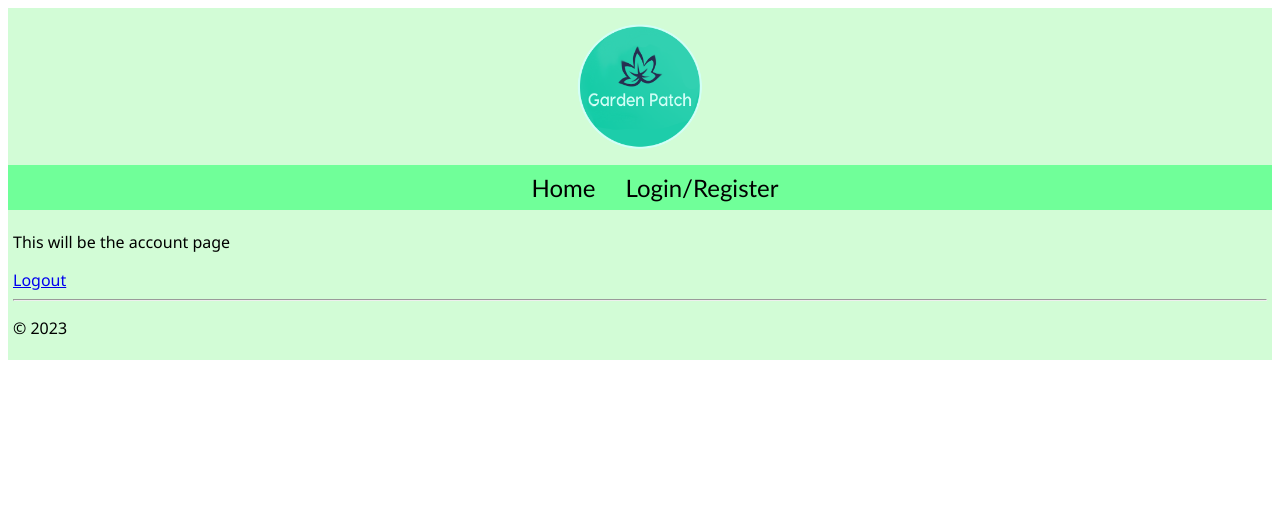
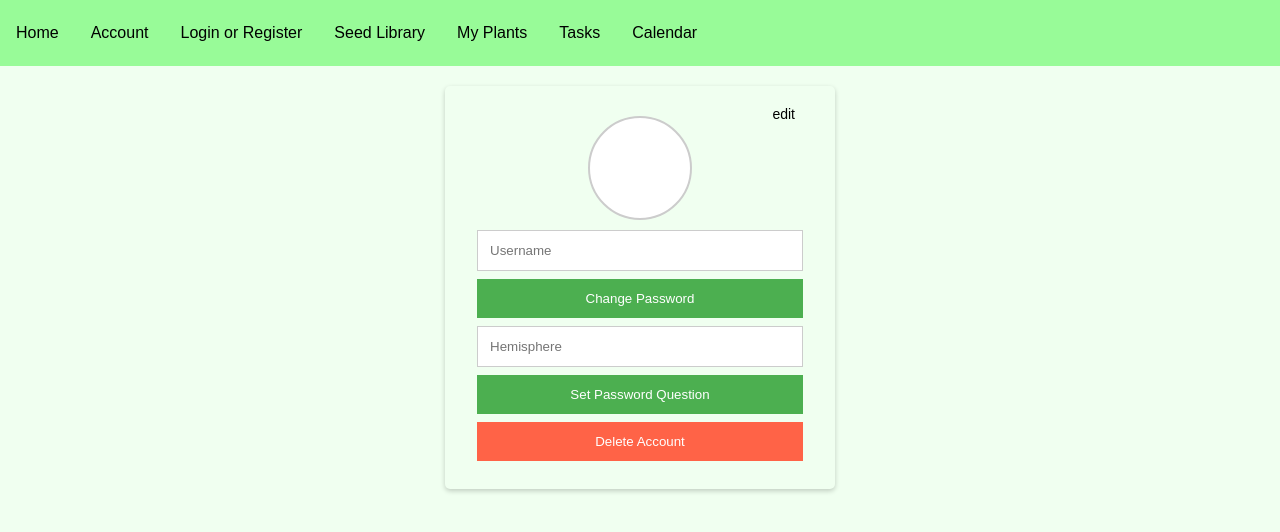
Before and after one commit to bzf7132/GardenPatch, a Flask app: page /account/ in a window 1280 px wide. Shown: the top 532 px of the page. Run offline with Flask 3, Linux system fonts and the light colour scheme.

Commit message:
Update account.html

```diff
--- a/templates/account.html
+++ b/templates/account.html
@@ -1,8 +1,171 @@
-{% extends "layout.html" %}
-{% block title %}
-Account
-{% endblock %}
-{% block content %}
-<p>This will be the account page</p>
-<a href="{{ url_for('logout') }}">Logout</a>
-{% endblock %}
+<!DOCTYPE html>
+<html lang="en">
+
+<head>
+  <meta charset="UTF-8">
+  <meta name="viewport" content="width=device-width, initial-scale=1.0">
+  <title>Garden Patch</title>
+  <style>
+    body {
+      font-family: Arial, sans-serif;
+      background-color: #F0FFF0;
+      margin: 0;
+      padding: 0;
+    }
+
+    .navbar {
+      background-color: #98FB98;
+      overflow: hidden;
+      padding: 10px 0;
+    }
+
+    .navbar a {
+      float: left;
+      display: block;
+      color: black;
+      text-align: center;
+      padding: 14px 16px;
+      text-decoration: none;
+    }
+
+    .navbar a:hover {
+      background-color: #7F9F7F;
+    }
+
+    .account-container {
+      background-color: #F0FFF0;
+      padding: 20px;
+      margin: 20px auto;
+      width: 80%;
+      /* Adjust the width as needed */
+      max-width: 350px;
+      /* Maximum width */
+      border-radius: 5px;
+      box-shadow: 0 2px 5px rgba(0, 0, 0, 0.2);
+      text-align: center;
+    }
+
+    .profile-picture {
+      border: 2px solid #ccc;
+      border-radius: 50%;
+      width: 100px;
+      height: 100px;
+      margin: 10px auto;
+      display: block;
+      background-color: #fff;
+    }
+
+    input[type=text],
+    input[type=password],
+    button {
+      width: calc(100% - 24px);
+      /* Adjust width to account for padding */
+      padding: 12px;
+      margin: 8px auto;
+      display: block;
+      border: 1px solid #ccc;
+      box-sizing: border-box;
+    }
+
+    button {
+      background-color: #4CAF50;
+      color: white;
+      border: none;
+      cursor: pointer;
+    }
+
+    button:hover {
+      opacity: 0.8;
+    }
+
+    .delete-account-btn {
+      background-color: #FF6347;
+      color: white;
+    }
+
+    .delete-account-btn:hover {
+      opacity: 0.8;
+    }
+
+    .edit-link {
+      font-size: 14px;
+      float: right;
+      margin-right: 20px;
+      text-decoration: none;
+      color: black;
+    }
+
+    .edit-link:hover {
+      text-decoration: underline;
+    }
+
+    .hidden {
+      display: none;
+    }
+  </style>
+
+
+</head>
+
+<body>
+
+  <!-- Navigation bar section -->
+  <div class="navbar">
+    <a href="home.html">Home</a>
+    <a href="account.html">Account</a>
+    <a href="loginregister.html">Login or Register</a>
+    <a href="seedLibrary.html">Seed Library</a>
+    <a href="myPlants.html">My Plants</a>
+    <a href="tasks.html">Tasks</a>
+    <a href="calendar.html">Calendar</a>
+  </div>
+
+  <!-- Account settings section -->
+  <div class="account-container">
+    <a href="#" class="edit-link">edit</a>
+    <div class="profile-picture"></div>
+    <input type="text" placeholder="Username" class="account-input" required>
+    <button onclick="toggleForm('changePassword')">Change Password</button>
+    <input type="text" placeholder="Hemisphere" class="account-input" required>
+    <button onclick="toggleForm('setPasswordQuestion')">Set Password Question</button>
+    <button class="delete-account-btn">Delete Account</button>
+  </div>
+
+  <!-- Change Password Form -->
+  <div id="changePassword" class="form-container hidden">
+    <h2>Change Password</h2>
+    <input type="password" placeholder="Current Password" required>
+    <input type="password" placeholder="New Password" required>
+    <input type="password" placeholder="Confirm Password" required>
+    <button onclick="toggleForm('changePassword')">Submit</button>
+    <button onclick="toggleForm('changePassword')">Cancel</button>
+  </div>
+
+  <!-- Set Password Question Form -->
+  <div id="setPasswordQuestion" class="form-container hidden">
+    <h2>Set Password Question</h2>
+    <input type="text" placeholder="Question" required>
+    <input type="text" placeholder="Answer" required>
+    <button onclick="toggleForm('setPasswordQuestion')">Submit</button>
+    <button onclick="toggleForm('setPasswordQuestion')">Cancel</button>
+  </div>
+
+  <script>
+    function toggleForm(formId) {
+      // Retrieve all form containers
+      var forms = document.querySelectorAll('.form-container');
+
+      // Loop through all forms and hide them
+      forms.forEach(function (form) {
+        form.classList.add('hidden');
+      });
+
+      // Toggle the selected form
+      var form = document.getElementById(formId);
+      form.classList.toggle('hidden');
+    }
+  </script>
+
+</body>
+
+</html>
```
